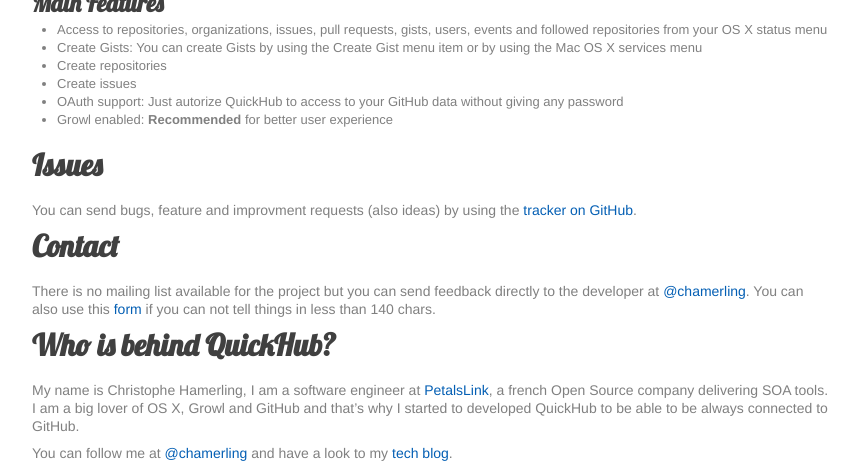
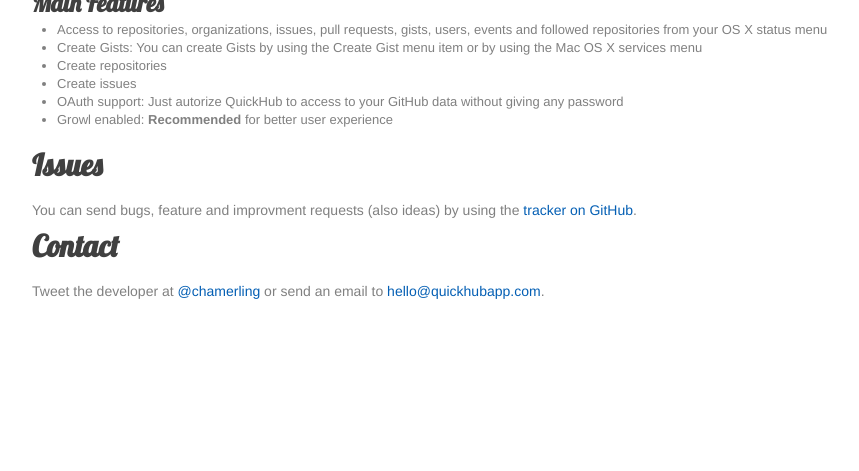
Before and after one commit to chamerling/QuickHubApp, a Jekyll site: the page built from pages/documentation.md, in a window 1280 px wide and 958 px high, cut to the strip 487-958 px from the top of the window. Shown: the whole strip, without its empty margins (208-1067 px from the left). Built offline with Jekyll 4.4.1, drawn with Linux system fonts in a browser that asks for light colours; nearby versions of some CDN libraries; Markdown is read by kramdown in place of the engine named in the settings; comment, search, counter and statistics services are not loaded.

Commit message:
Update links

```diff
--- a/_layouts/layout.html
+++ b/_layouts/layout.html
@@ -52,6 +52,8 @@
             <li><a href="{{ site.url }}/news.html">News</a></li>
             <li><a href="{{ site.url }}/pages/documentation.html">Documentation</a></li>
             <li><a href="{{ site.url }}/pages/releasenotes.html">Release Notes</a></li>
+            <li><a target="_blank" href="https://github.com/chamerling/QuickHubApp/issues">Issues</a></li>
+            <li><a href="mailto:hello@quickhubapp.com">Contact</a></li>
             <li><a target="_blank" href="http://itunes.apple.com/us/app/quickhub/id476665193">Download</a></li>
           </ul>
         </div>
--- a/pages/documentation.md
+++ b/pages/documentation.md
@@ -20,9 +20,4 @@
 You can send bugs, feature and improvment requests (also ideas) by using the [tracker on GitHub](https://github.com/chamerling/QuickHubApp/issues).
 
 # Contact
-There is no mailing list available for the project but you can send feedback directly to the developer at [@chamerling](http://twitter.com/chamerling). You can also use this [form](http://chamerling.org/contact/ "Contact | c.hamerling") if you can not tell things in less than 140 chars.
-
-# Who is behind QuickHub?
-My name is Christophe Hamerling, I am a software engineer at [PetalsLink](http://petalslink.com/), a french Open Source company delivering SOA tools. I am a big lover of OS X, Growl and GitHub and that's why I started to developed QuickHub to be able to be always connected to GitHub.
-
-You can follow me at [@chamerling](http://twitter.com/chamerling) and have a look to my [tech blog](http://chamerling.org/).
+Tweet the developer at [@chamerling](http://twitter.com/chamerling) or send an email to [hello@quickhubapp.com](mailto:hello@quickhubapp.com).
```
